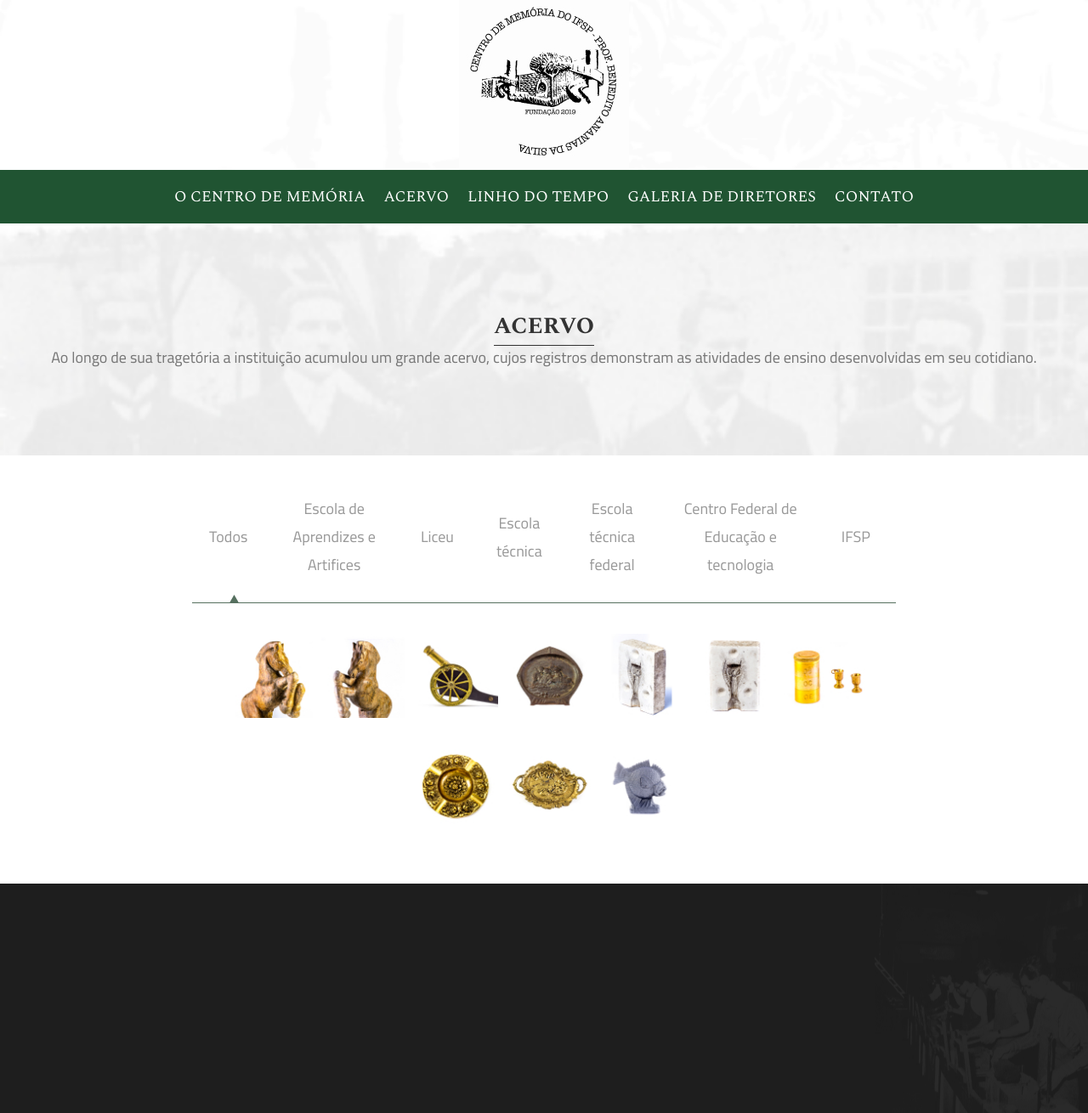
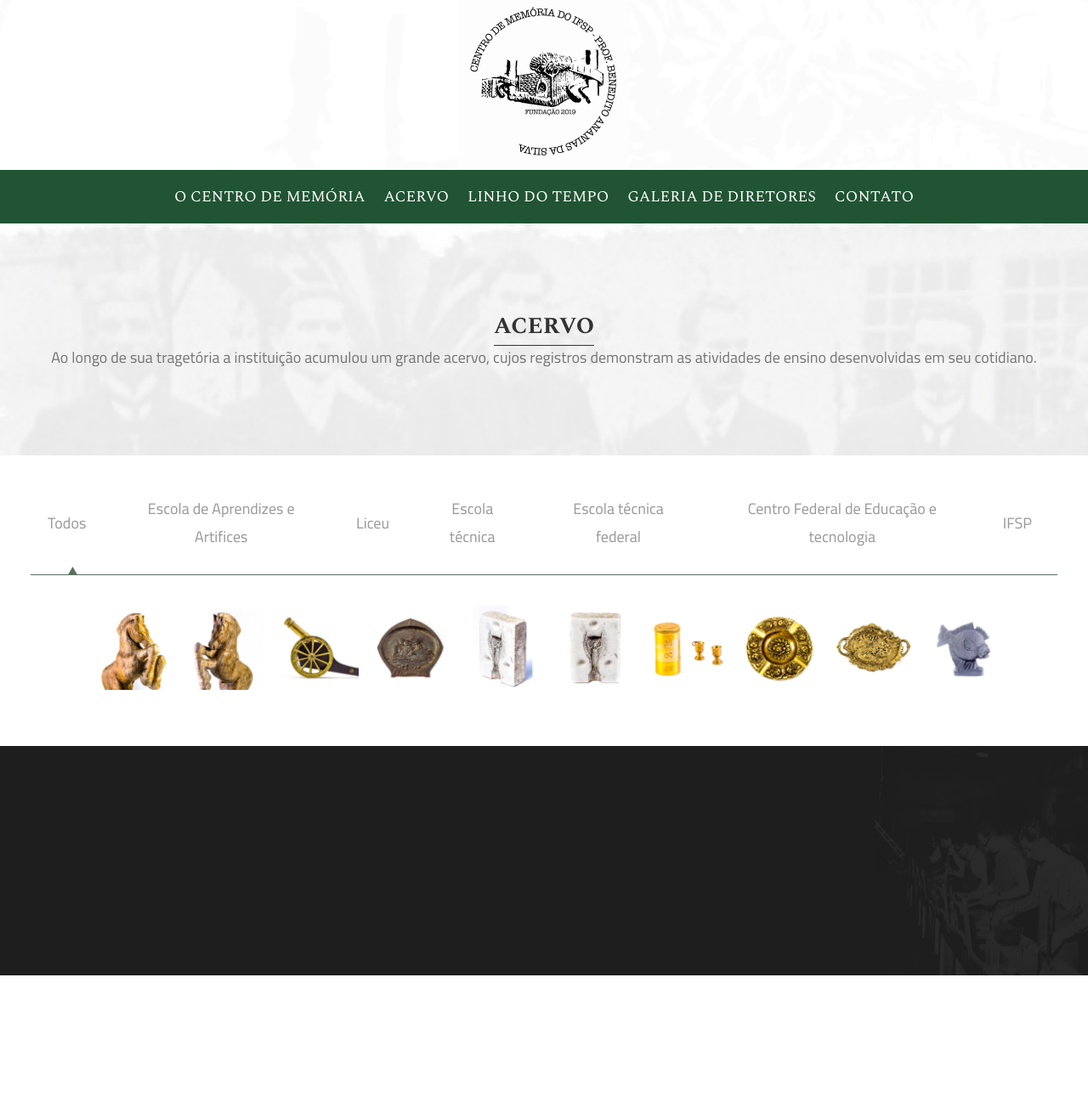
Before and after one commit to ifspcodelab/frontend-memoria-ifsp, a Jekyll site: the page built from docs/acervo.html, in a window 1280 px wide. Shown: the whole page at 85% size. Built offline with Jekyll 4.4.1, drawn with Linux system fonts in a browser that asks for light colours; after the commit the page ends 1148 px from its top, so only the background shows below that.

Commit message:
criado layout-acervo para melhor disposicao da galeria

```diff
--- /dev/null
+++ b/docs/_layouts/layout-acervo.html
@@ -0,0 +1,12 @@
+---
+layout: layout
+---
+
+<main>
+    <header class="header-interno" >
+        <h1>{{ page.title-top }}</h1>
+        <p>{{ page.describe }}</p>
+    </header>
+    <article class="article-body article-body-gallery" >
+    {{ content }}
+    </article>
--- a/docs/_sass/body.scss
+++ b/docs/_sass/body.scss
@@ -8,6 +8,10 @@ font-weight: normal;
 font-size: 1,25rem;
 line-height: 2,31rem;
 color: $index_text-color ;
+}
+
+.article-body-gallery {
+    max-width: 90rem;
 }
 
 .main-header h1 {
@@ -41,5 +45,4 @@ color: $index_text-color ;
 .main-content img, .main-header img{
     width: 100%;
     height: auto;
-
 }
--- a/docs/acervo.html
+++ b/docs/acervo.html
@@ -1,5 +1,5 @@
 ---
-layout: layout-complexo
+layout: layout-acervo
 title-top: acervo
 describe: Ao longo de sua tragetória a instituição acumulou um grande acervo, cujos registros demonstram as atividades de ensino desenvolvidas em seu cotidiano.
 ---
```
Also changed, not shown: docs/_sass/gallery.scss (line endings or trailing spaces).
